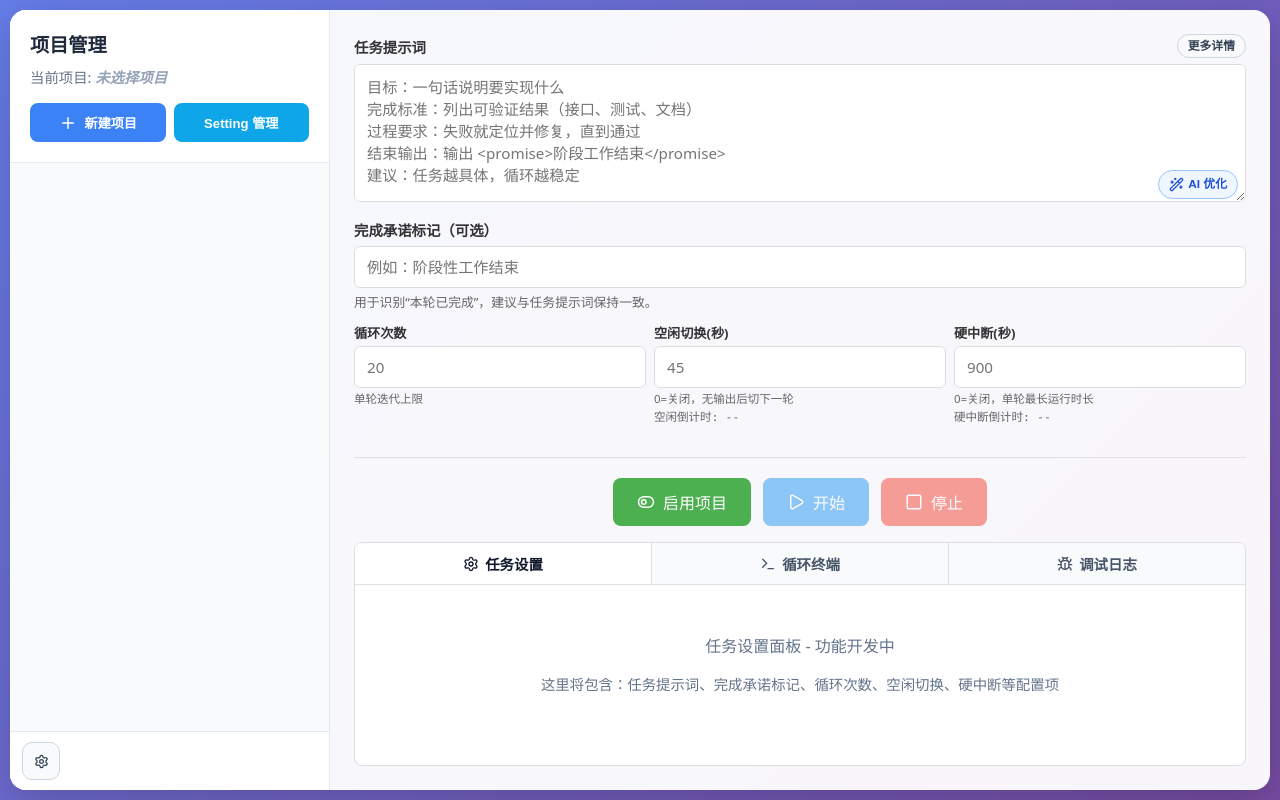
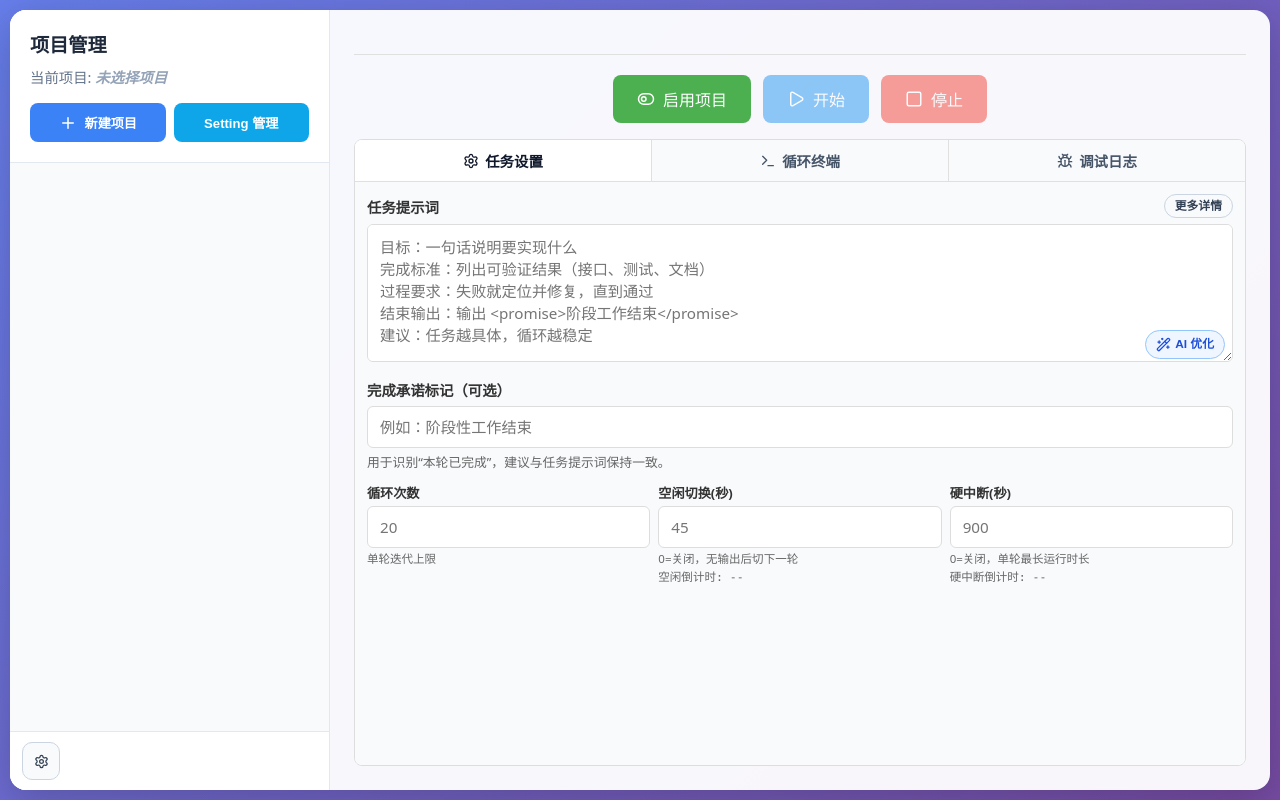
Before and after one commit to yonh/ralph-loop-editor, a website built with Vite: page index.html in a window 1280 px wide. Built offline with nearby package versions, Linux system fonts and the light colour scheme; what @xterm/addon-web-links would draw is missing.

Commit message:
feat: 完整实现任务设置面板，优化标签页可访问性 - 将任务设置占位面板改为完整功能表单 - 新增任务提示词、完成承诺、循环次数、空闲切换、硬中断配置项 - 集成 AI 优化功能到任务设置面板 - 重构标签页系统，增强键盘导航支持（方向键、Home、End） - 添加 ARIA 属性和可访问性支持 - 优化事件处理机制，使用事件委托提升性能 - 改进焦点管理和初始化逻辑

```diff
--- a/index.html
+++ b/index.html
@@ -756,19 +756,35 @@
     .tab-btn:last-child {
       border-right: none;
     }
-    .tab-btn.active {
+    .tab-btn.active,
+    .tab-btn[aria-selected="true"] {
       background: #ffffff;
       color: #0f172a;
     }
+    .tab-panels {
+      flex: 1;
+      min-height: 0;
+      display: flex;
+      flex-direction: column;
+    }
     .tab-panel {
-      padding: 12px;
       flex: 1;
       display: flex;
       flex-direction: column;
       min-height: 0;
+      padding: 0;
     }
     .tab-panel[hidden] {
       display: none;
+    }
+    .tab-panel-settings {
+      background: #f8fafc;
+    }
+    .settings-panel-scroll {
+      flex: 1;
+      min-height: 0;
+      overflow: auto;
+      padding: 12px;
     }
 
     /* Modal styles */
@@ -1185,6 +1201,28 @@
     <div class="main-content">
     <input type="hidden" id="work-dir">
 
+    <div class="divider"></div>
+
+    <div class="controls">
+      <button id="toggle-btn"><i data-lucide="toggle-left"></i> 启用项目</button>
+      <button id="start-btn" disabled><i data-lucide="play"></i> 开始</button>
+      <button id="stop-btn" disabled><i data-lucide="square"></i> 停止</button>
+    </div>
+    <div class="running-sessions" id="running-sessions" hidden>
+      <span class="running-sessions-label">运行中任务</span>
+      <div class="running-sessions-list" id="running-sessions-list"></div>
+    </div>
+
+    <div class="logs-tabs" id="workspace-tabs">
+      <div class="tabs-header" role="tablist" aria-label="工作区标签页">
+        <button class="tab-btn active" id="tab-settings" data-tab="settings" role="tab" aria-selected="true" aria-controls="panel-settings"><i data-lucide="settings"></i> 任务设置</button>
+        <button class="tab-btn" id="tab-terminal" data-tab="terminal" role="tab" aria-selected="false" aria-controls="panel-terminal"><i data-lucide="terminal"></i> 循环终端</button>
+        <button class="tab-btn" id="tab-debug" data-tab="debug" role="tab" aria-selected="false" aria-controls="panel-debug"><i data-lucide="bug"></i> 调试日志</button>
+      </div>
+
+      <div class="tab-panels">
+        <section class="tab-panel tab-panel-settings" id="panel-settings" data-tab-panel="settings" role="tabpanel" aria-labelledby="tab-settings">
+          <div class="settings-panel-scroll">
             <div class="form-group">
               <div class="prompt-label-row">
                 <label for="prompt">任务提示词</label>
@@ -1229,36 +1267,10 @@
                 <div class="hint runtime-countdown" id="hard-stop-countdown">硬中断倒计时: --</div>
               </div>
             </div>
-
-
-
-    <div class="divider"></div>
-
-    <div class="controls">
-      <button id="toggle-btn"><i data-lucide="toggle-left"></i> 启用项目</button>
-      <button id="start-btn" disabled><i data-lucide="play"></i> 开始</button>
-      <button id="stop-btn" disabled><i data-lucide="square"></i> 停止</button>
-    </div>
-    <div class="running-sessions" id="running-sessions" hidden>
-      <span class="running-sessions-label">运行中任务</span>
-      <div class="running-sessions-list" id="running-sessions-list"></div>
-    </div>
-
-    <div class="logs-tabs">
-      <div class="tabs-header">
-        <button class="tab-btn active" id="tab-settings" data-tab="settings"><i data-lucide="settings"></i> 任务设置</button>
-        <button class="tab-btn" id="tab-terminal" data-tab="terminal"><i data-lucide="terminal"></i> 循环终端</button>
-        <button class="tab-btn" id="tab-debug" data-tab="debug"><i data-lucide="bug"></i> 调试日志</button>
-      </div>
-
-      <section class="tab-panel" id="panel-settings">
-        <div style="padding: 20px; color: #64748b; text-align: center;">
-          <p>任务设置面板 - 功能开发中</p>
-          <p style="font-size: 0.9rem; margin-top: 10px;">这里将包含：任务提示词、完成承诺标记、循环次数、空闲切换、硬中断等配置项</p>
           </div>
         </section>
 
-      <section class="tab-panel" id="panel-terminal" hidden>
+        <section class="tab-panel" id="panel-terminal" data-tab-panel="terminal" role="tabpanel" aria-labelledby="tab-terminal" hidden>
           <div class="terminal-panel" style="margin-top: 0; border: none; border-radius: 0;">
             <div id="terminal-output"></div>
             <div class="terminal-input-row">
@@ -1268,11 +1280,12 @@
           </div>
         </section>
 
-      <section class="tab-panel" id="panel-debug" hidden>
+        <section class="tab-panel" id="panel-debug" data-tab-panel="debug" role="tabpanel" aria-labelledby="tab-debug" hidden>
           <div class="debug-panel" style="margin-top: 0; border: none; border-radius: 0;">
             <pre id="debug-log"></pre>
           </div>
         </section>
+      </div>
     </div>
   </div>
 
--- a/src/main.js
+++ b/src/main.js
@@ -455,12 +455,9 @@ const terminalOutput = document.getElementById('terminal-output');
 const terminalInput = document.getElementById('terminal-input');
 const sendBtn = document.getElementById('send-btn');
 const debugLog = document.getElementById('debug-log');
-const tabSettings = document.getElementById('tab-settings');
-const tabTerminal = document.getElementById('tab-terminal');
-const tabDebug = document.getElementById('tab-debug');
-const panelSettings = document.getElementById('panel-settings');
-const panelTerminal = document.getElementById('panel-terminal');
-const panelDebug = document.getElementById('panel-debug');
+const workspaceTabs = document.getElementById('workspace-tabs');
+const tabButtons = Array.from(document.querySelectorAll('.tab-btn[data-tab]'));
+const tabPanels = Array.from(document.querySelectorAll('.tab-panel[data-tab-panel]'));
 const appToast = document.getElementById('app-toast');
 const runningSessionsContainer = document.getElementById('running-sessions');
 const runningSessionsList = document.getElementById('running-sessions-list');
@@ -1061,21 +1058,74 @@ async function initTerminal() {
 /**
  * Switches between settings, terminal and debug log tabs.
  */
-function switchLogTab(tab) {
-  // Hide all panels
-  panelSettings.hidden = tab !== 'settings';
-  panelTerminal.hidden = tab !== 'terminal';
-  panelDebug.hidden = tab !== 'debug';
-
-  // Update tab button active states
-  tabSettings.classList.toggle('active', tab === 'settings');
-  tabTerminal.classList.toggle('active', tab === 'terminal');
-  tabDebug.classList.toggle('active', tab === 'debug');
-
-  // Focus terminal when switching to terminal tab
-  if (tab === 'terminal' && terminalComponent) {
+function switchLogTab(tab, options = {}) {
+  const { focusTerminal = true } = options;
+  if (tabButtons.length === 0 || tabPanels.length === 0) {
+    return;
+  }
+
+  const hasTargetTab = tabButtons.some((button) => button.dataset.tab === tab);
+  const nextTab = hasTargetTab ? tab : tabButtons[0]?.dataset.tab;
+  if (!nextTab) {
+    return;
+  }
+
+  tabButtons.forEach((button) => {
+    const isActive = button.dataset.tab === nextTab;
+    button.classList.toggle('active', isActive);
+    button.setAttribute('aria-selected', isActive ? 'true' : 'false');
+    button.tabIndex = isActive ? 0 : -1;
+  });
+
+  tabPanels.forEach((panel) => {
+    panel.hidden = panel.dataset.tabPanel !== nextTab;
+  });
+
+  if (nextTab === 'terminal' && focusTerminal && terminalComponent) {
     terminalComponent.focus();
   }
+}
+
+function setupLogTabs() {
+  if (workspaceTabs && tabButtons.length > 0) {
+    workspaceTabs.addEventListener('click', (event) => {
+      const targetButton = event.target.closest('.tab-btn[data-tab]');
+      if (!targetButton) {
+        return;
+      }
+      switchLogTab(targetButton.dataset.tab);
+    });
+  }
+
+  tabButtons.forEach((button, index) => {
+    button.addEventListener('keydown', (event) => {
+      if (!['ArrowLeft', 'ArrowRight', 'Home', 'End'].includes(event.key)) {
+        return;
+      }
+      event.preventDefault();
+
+      let nextIndex = index;
+      if (event.key === 'ArrowRight') {
+        nextIndex = (index + 1) % tabButtons.length;
+      } else if (event.key === 'ArrowLeft') {
+        nextIndex = (index - 1 + tabButtons.length) % tabButtons.length;
+      } else if (event.key === 'Home') {
+        nextIndex = 0;
+      } else if (event.key === 'End') {
+        nextIndex = tabButtons.length - 1;
+      }
+
+      const nextButton = tabButtons[nextIndex];
+      if (!nextButton) {
+        return;
+      }
+      switchLogTab(nextButton.dataset.tab, { focusTerminal: false });
+      nextButton.focus();
+    });
+  });
+
+  const initiallyActiveButton = tabButtons.find((button) => button.classList.contains('active'));
+  switchLogTab(initiallyActiveButton?.dataset.tab || tabButtons[0]?.dataset.tab, { focusTerminal: false });
 }
 
 /**
@@ -2126,13 +2176,11 @@ function handleUnhandledRejection(event) {
 }
 
 // Event listeners
+setupLogTabs();
 toggleBtn.addEventListener('click', handleToggle);
 startBtn.addEventListener('click', handleStart);
 stopBtn.addEventListener('click', handleStop);
 sendBtn.addEventListener('click', handleSendInput);
-tabSettings.addEventListener('click', () => switchLogTab('settings'));
-tabTerminal.addEventListener('click', () => switchLogTab('terminal'));
-tabDebug.addEventListener('click', () => switchLogTab('debug'));
 terminalInput.addEventListener('keydown', (event) => {
   if (event.key === 'Enter') {
     event.preventDefault();
```
Lines whose indentation alone changed are shown as unchanged.
